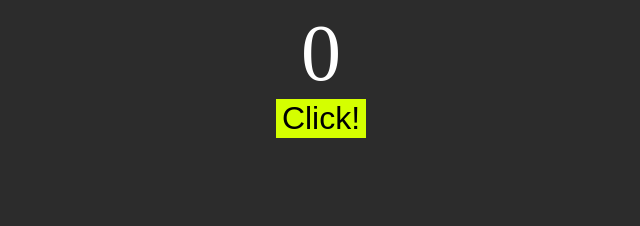
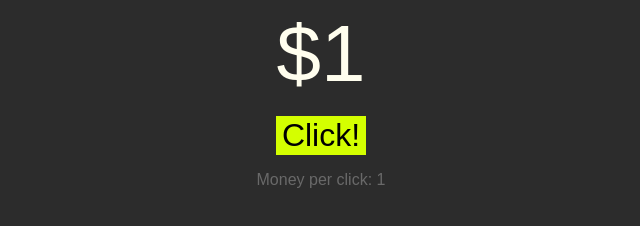
Before and after one commit to kgrzesik17/js-cert, a plain HTML site: page playground-clicker/index.html in a window 1280 px wide. Both pictures are taken after a click on the button "Click!". Shown: the whole page, without its empty margins (319-959 px from the left). Drawn offline with Linux system fonts and the light colour scheme.

Commit message:
clicker logic v2

```diff
--- a/playground-clicker/index.html
+++ b/playground-clicker/index.html
@@ -9,11 +9,15 @@
   <body>
     <main>
       <div class="cash-container">
-        <p id="cash">0</p>
+        <p id="cash">$<span id="cash-amount">0</p></p>
       </div>
 
       <div class="click-button-container">
-        <button id="click-button">Click!<w/button>
+        <button id="click-button">Click!</button>
+      </div>
+
+      <div class="cash-info-container">
+        <p class="cash-info">Money per click: <span id="cash-per-click"></span></p>
       </div>
     </main>
 
--- a/playground-clicker/script.js
+++ b/playground-clicker/script.js
@@ -1,17 +1,23 @@
-const showPoints = document.querySelector("#points");
+"use strict";
+
+const dCash = document.querySelector("#cash-amount");
+const dCashPerClick = document.querySelector("#cash-per-click");
 // const interval = window.setInterval(addPersistent, 1000);
 
-let points = 0;
+let cash = 0;
+let cashPerClick = 1;
 
 function refreshPoints() {
-  showPoints.textContent = points;
+  dCash.textContent = cash;
 }
 
-document.querySelector("#add").addEventListener("click", function () {
-  points++;
+function refreshCashInfo() {
+  dCashPerClick.textContent = cashPerClick;
+}
+
+document.querySelector("#click-button").addEventListener("click", function () {
+  cash += cashPerClick;
   refreshPoints();
 });
 
-function addPersistent() {
-  console.log("test");
-}
+refreshCashInfo();
--- a/playground-clicker/style.sass
+++ b/playground-clicker/style.sass
@@ -1,5 +1,6 @@
 body
   background-color: #2c2c2c
+  font-family: sans-serif
 
 main
   display: flex
@@ -7,17 +8,20 @@ main
   justify-content: center
   align-items: center
 
-.cash-container
-  #cash
-    font-size: 5rem
-    margin: 0
-    color: #fff
+  .cash-container
+    #cash
+      font-size: 5rem
+      margin: 0
+      color: #fffeee
 
-.click-button-container
-  #click-button
-    font-size: 2rem
-    border: 0
-    background-color: #d4ff00
+  .click-button-container
+    #click-button
+      font-size: 2rem
+      border: 0
+      background-color: #d4ff00
 
-    &:hover
-      cursor: pointer
+      &:hover
+        cursor: pointer
+
+  .cash-info-container
+    color: #696969
```
Also changed, not shown: playground-clicker/style.css, 1 other file.
